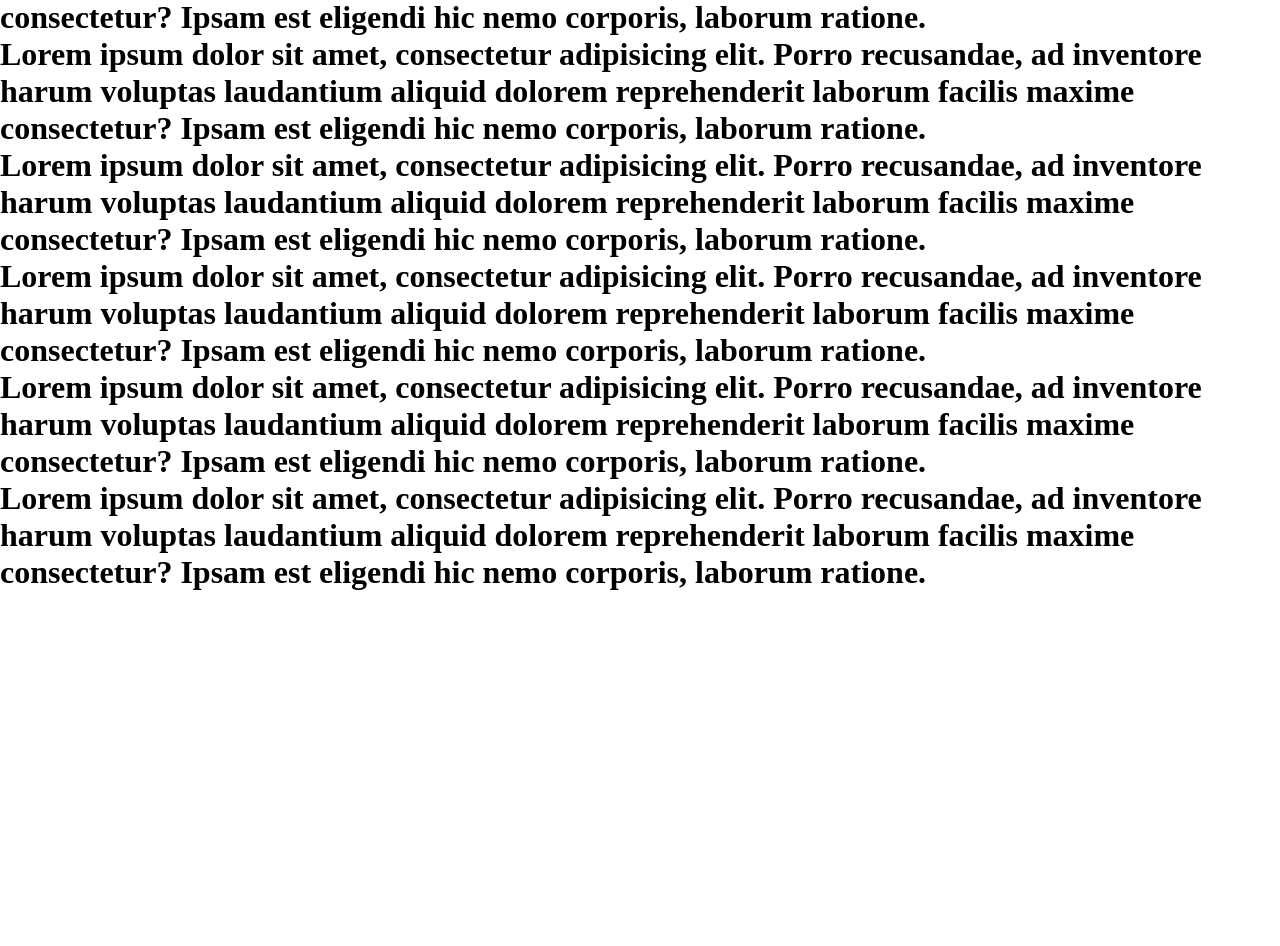
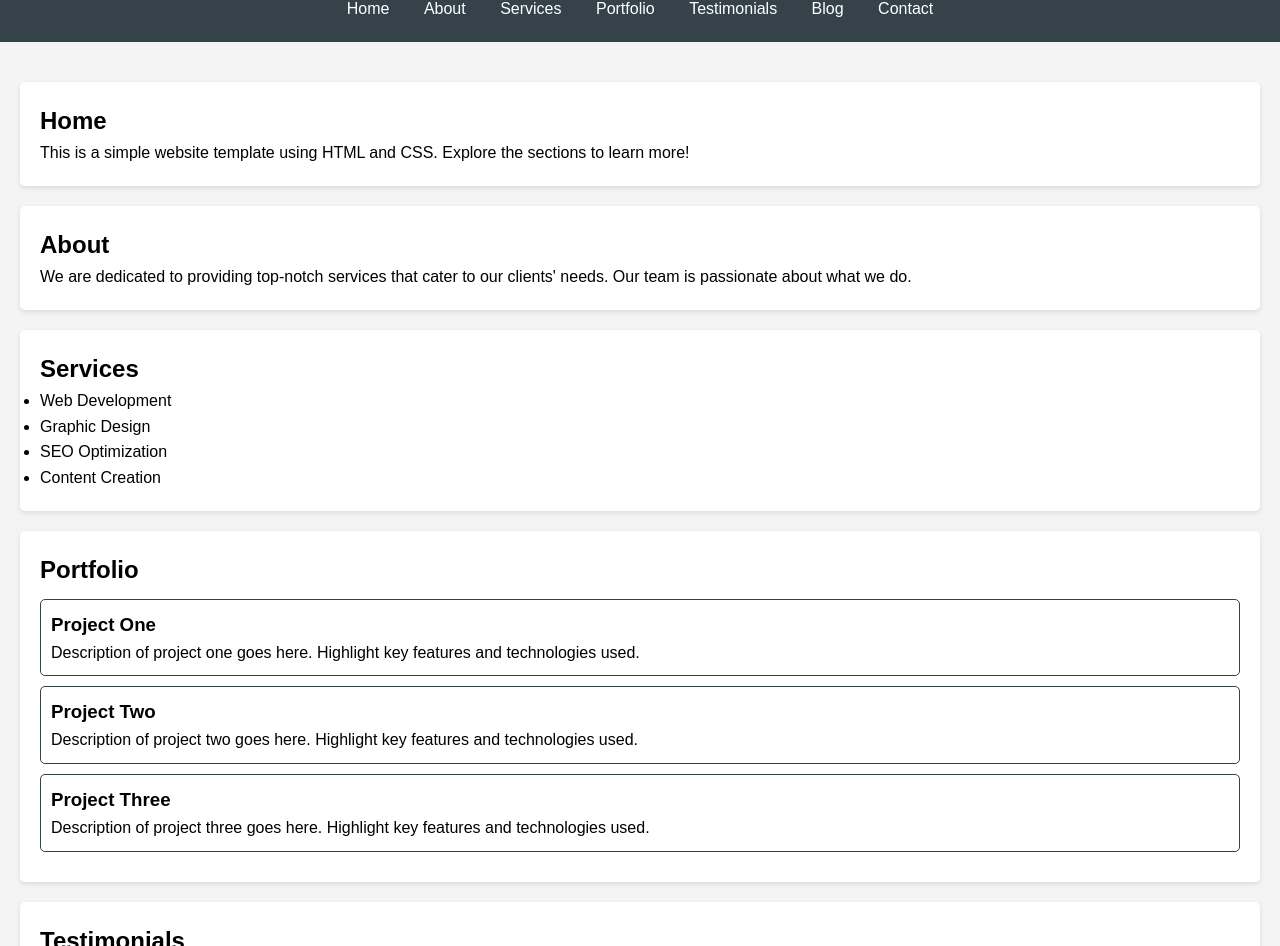
Before and after one commit to HurairaUO/CSS-Practice, a plain HTML site: page index.html in a window 1280 px wide. Shown: the part 75-1021 px from the top of the page. Before the commit the page ends 800 px from the top, so only its background shows below. Drawn offline with Linux system fonts and the light colour scheme.

Commit message:
created some basic porfolio website

```diff
--- a/index.html
+++ b/index.html
@@ -1,38 +1,98 @@
 <!DOCTYPE html>
 <html lang="en">
-
 <head>
     <meta charset="UTF-8">
     <meta name="viewport" content="width=device-width, initial-scale=1.0">
-    <title>Document</title>
+    <title>Simple Website</title>
     <link rel="stylesheet" href="style.css">
 </head>
+<body>
+    <header>
+        <h1>Welcome to My Website</h1>
+        <nav>
+            <ul>
+                <li><a href="#home">Home</a></li>
+                <li><a href="#about">About</a></li>
+                <li><a href="#services">Services</a></li>
+                <li><a href="#portfolio">Portfolio</a></li>
+                <li><a href="#testimonials">Testimonials</a></li>
+                <li><a href="#blog">Blog</a></li>
+                <li><a href="#contact">Contact</a></li>
+            </ul>
+        </nav>
+    </header>
 
-<body>
-    <h1>Lorem ipsum dolor sit amet, consectetur adipisicing elit. Porro recusandae, ad inventore harum voluptas
-        laudantium aliquid dolorem reprehenderit laborum facilis maxime consectetur? Ipsam est eligendi hic nemo
-        corporis, laborum ratione.
-    </h1>
-    <h1>Lorem ipsum dolor sit amet, consectetur adipisicing elit. Porro recusandae, ad inventore harum voluptas
-        laudantium aliquid dolorem reprehenderit laborum facilis maxime consectetur? Ipsam est eligendi hic nemo
-        corporis, laborum ratione.
-    </h1>
-    <h1>Lorem ipsum dolor sit amet, consectetur adipisicing elit. Porro recusandae, ad inventore harum voluptas
-        laudantium aliquid dolorem reprehenderit laborum facilis maxime consectetur? Ipsam est eligendi hic nemo
-        corporis, laborum ratione.
-    </h1>
-    <h1>Lorem ipsum dolor sit amet, consectetur adipisicing elit. Porro recusandae, ad inventore harum voluptas
-        laudantium aliquid dolorem reprehenderit laborum facilis maxime consectetur? Ipsam est eligendi hic nemo
-        corporis, laborum ratione.
-    </h1>
-    <h1>Lorem ipsum dolor sit amet, consectetur adipisicing elit. Porro recusandae, ad inventore harum voluptas
-        laudantium aliquid dolorem reprehenderit laborum facilis maxime consectetur? Ipsam est eligendi hic nemo
-        corporis, laborum ratione.
-    </h1>
-    <h1>Lorem ipsum dolor sit amet, consectetur adipisicing elit. Porro recusandae, ad inventore harum voluptas
-        laudantium aliquid dolorem reprehenderit laborum facilis maxime consectetur? Ipsam est eligendi hic nemo
-        corporis, laborum ratione.
-    </h1>
+    <main>
+        <section id="home">
+            <h2>Home</h2>
+            <p>This is a simple website template using HTML and CSS. Explore the sections to learn more!</p>
+        </section>
+
+        <section id="about">
+            <h2>About</h2>
+            <p>We are dedicated to providing top-notch services that cater to our clients' needs. Our team is passionate about what we do.</p>
+        </section>
+
+        <section id="services">
+            <h2>Services</h2>
+            <ul>
+                <li>Web Development</li>
+                <li>Graphic Design</li>
+                <li>SEO Optimization</li>
+                <li>Content Creation</li>
+            </ul>
+        </section>
+
+        <section id="portfolio">
+            <h2>Portfolio</h2>
+            <div class="portfolio-item">
+                <h3>Project One</h3>
+                <p>Description of project one goes here. Highlight key features and technologies used.</p>
+            </div>
+            <div class="portfolio-item">
+                <h3>Project Two</h3>
+                <p>Description of project two goes here. Highlight key features and technologies used.</p>
+            </div>
+            <div class="portfolio-item">
+                <h3>Project Three</h3>
+                <p>Description of project three goes here. Highlight key features and technologies used.</p>
+            </div>
+        </section>
+
+        <section id="testimonials">
+            <h2>Testimonials</h2>
+            <blockquote>
+                <p>"This team exceeded my expectations! Their attention to detail and dedication is unparalleled."</p>
+                <cite>- Happy Client</cite>
+            </blockquote>
+            <blockquote>
+                <p>"I highly recommend their services! They are professional, creative, and very responsive."</p>
+                <cite>- Satisfied Customer</cite>
+            </blockquote>
+        </section>
+
+        <section id="blog">
+            <h2>Blog</h2>
+            <article>
+                <h3>How to Create a Stunning Website</h3>
+                <p>In this blog post, we will explore the essential elements of a great website and how to implement them effectively.</p>
+                <a href="#">Read more...</a>
+            </article>
+            <article>
+                <h3>The Importance of SEO in 2024</h3>
+                <p>Search Engine Optimization is vital for any online business. Here are some tips to improve your site's SEO.</p>
+                <a href="#">Read more...</a>
+            </article>
+        </section>
+
+        <section id="contact">
+            <h2>Contact</h2>
+            <p>Get in touch with us! We would love to hear from you.</p>
+        </section>
+    </main>
+
+    <footer>
+        <p>&copy; 2024 Simple Website. All rights reserved.</p>
+    </footer>
 </body>
-
 </html>
--- a/style.css
+++ b/style.css
@@ -1,5 +1,77 @@
-*{
+* {
+    box-sizing: border-box;
+    margin: 0;
     padding: 0;
-    margin: 0;
-    box-sizing: border-box;
 }
+
+body {
+    font-family: Arial, sans-serif;
+    line-height: 1.6;
+    background-color: #f4f4f4;
+}
+
+header {
+    background: #35424a;
+    color: #ffffff;
+    padding: 20px 0;
+    text-align: center;
+}
+
+nav ul {
+    list-style: none;
+    padding: 0;
+}
+
+nav ul li {
+    display: inline;
+    margin: 0 15px;
+}
+
+nav ul li a {
+    color: #ffffff;
+    text-decoration: none;
+}
+
+main {
+    padding: 20px;
+}
+
+section {
+    margin: 20px 0;
+    background: #ffffff;
+    padding: 20px;
+    border-radius: 5px;
+    box-shadow: 0 2px 5px rgba(0, 0, 0, 0.1);
+}
+
+.portfolio-item {
+    margin: 10px 0;
+    border: 1px solid #35424a;
+    padding: 10px;
+    border-radius: 5px;
+}
+
+blockquote {
+    border-left: 5px solid #35424a;
+    padding-left: 20px;
+    margin: 10px 0;
+    color: #666;
+}
+
+footer {
+    text-align: center;
+    padding: 10px 0;
+    background: #35424a;
+    color: #ffffff;
+    position: relative;
+    bottom: 0;
+    width: 100%;
+}
+
+article {
+    margin: 20px 0;
+}
+
+article h3 {
+    color: #35424a;
+}
```
